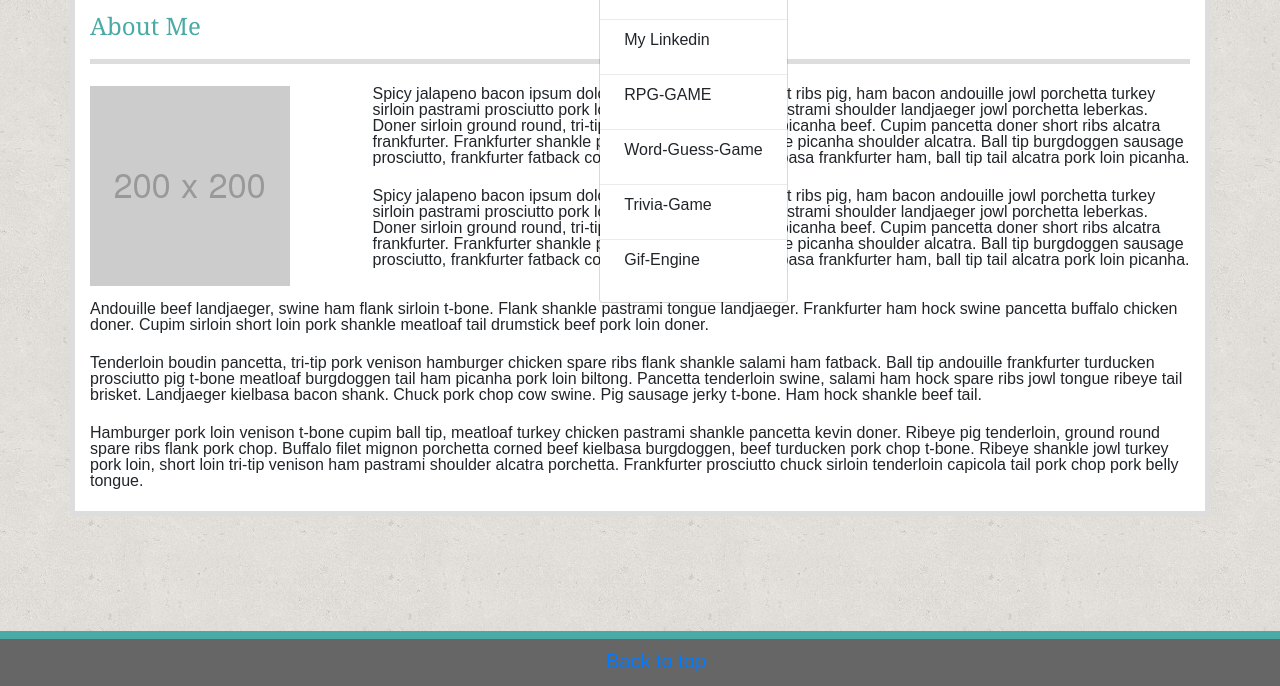
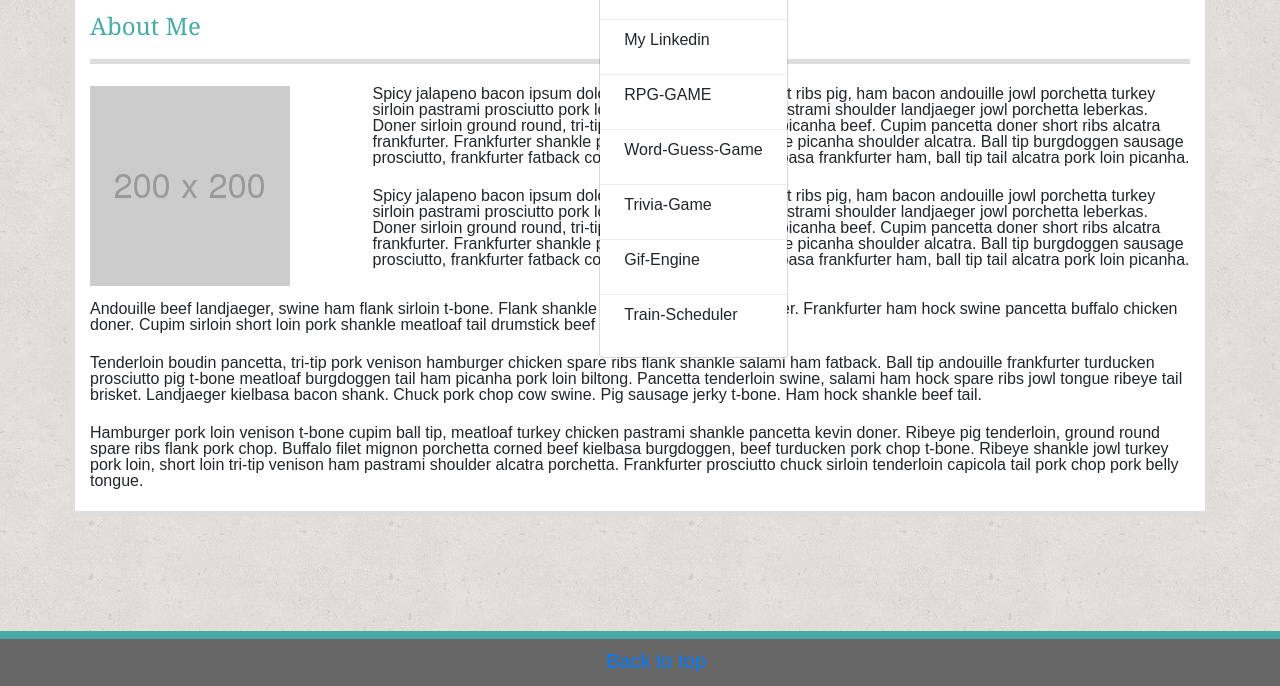
Before and after one commit to Prince0fTime/Bootstrap-Portfolio, a plain HTML site: page index.html in a window 1280 px wide. Both pictures are taken after a click on the button "My links". Shown: the part 114-800 px from the top of the page. Drawn offline with nearby package versions, Linux system fonts and the light colour scheme.

Commit message:
added Train-Scheduler

```diff
--- a/index.html
+++ b/index.html
@@ -66,6 +66,8 @@
                                 <a class="dropdown-item" href="https://prince0ftime.github.io/TriviaGame/">Trivia-Game</a>
                                 <div class="dropdown-divider"></div>
                                 <a class="dropdown-item" href="https://prince0ftime.github.io/Gif-Engine/">Gif-Engine</a>
+                                <div class="dropdown-divider"></div>
+                                <a class="dropdown-item" href="https://prince0ftime.github.io/Train-Scheduler/">Train-Scheduler</a>
 
 
 
```
Also changed, not shown: contact.html (+2 -0 lines), portfolio.html (+2 -0 lines).
